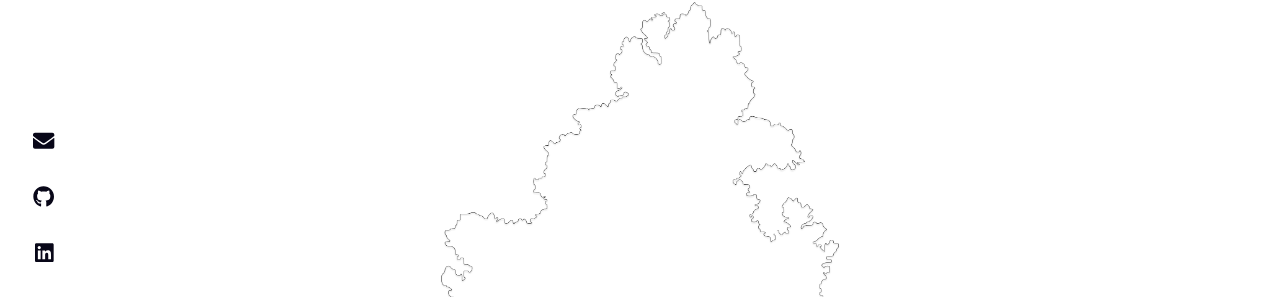
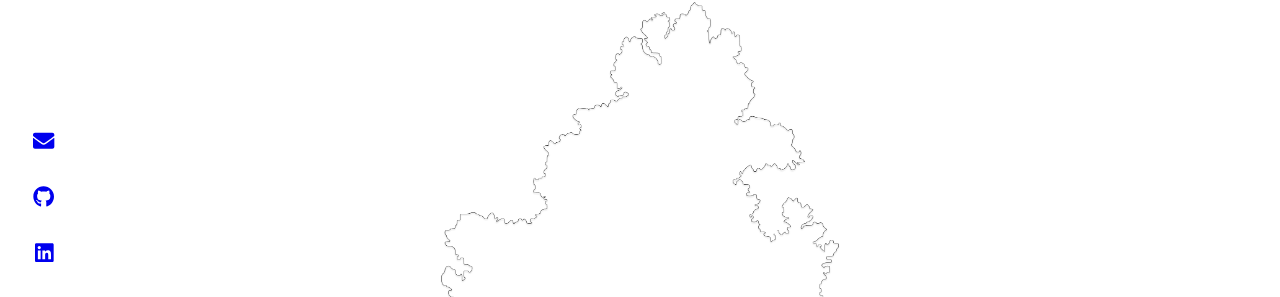
Before and after one commit to AndresPonciano/poncitions, a React (Create React App) app: page / in a window 1280 px wide. Shown: the part 503-800 px from the top of the page. Built offline with nearby package versions, Linux system fonts and the light colour scheme.

Commit message:
deploying fr now

```diff
--- a/package.json
+++ b/package.json
@@ -42,5 +42,8 @@
       "last 1 firefox version",
       "last 1 safari version"
     ]
+  },
+  "devDependencies": {
+    "gh-pages": "^3.1.0"
   }
 }
--- a/src/components/About.js
+++ b/src/components/About.js
@@ -1,28 +1,34 @@
-import React from 'react';
+import React, { useRef } from 'react';
 import { FontAwesomeIcon } from '@fortawesome/react-fontawesome';
 import { faArrowLeft } from '@fortawesome/free-solid-svg-icons';
 import { useHistory } from 'react-router-dom';
 /** @jsx jsx */
 import { jsx } from '@emotion/core';
 import {
-    infoBody,
     infoContent,
     brandLogo,
     backIcon,
     MainBody,
+    canvasStyle,
 } from '../styles/TemplateStyle';
 
 import { descriptionContainer, myPicture } from '../styles/AboutStyles';
-
+import useStars from '../modules/hooks/useStars';
 import { brand } from '../styles/frontStyles';
 
 const About = () => {
+    const bannerRef = useRef(null);
+    const starRef = useRef(null);
     let history = useHistory();
+
+    useStars();
 
     return (
         <React.Fragment>
-            <MainBody contentHeight="70%">
+            <MainBody id="banner" ref={bannerRef} contentHeight="70%">
                 {/* <div css={infoBody}> */}
+                <div className="star" css={canvasStyle} ref={starRef}></div>
+
                 <div css={backIcon} onClick={() => history.goBack()}>
                     <FontAwesomeIcon
                         className="fa-lg"
--- a/src/components/App.js
+++ b/src/components/App.js
@@ -3,7 +3,7 @@ import { FontAwesomeIcon } from '@fortawesome/react-fontawesome';
 import { faEnvelope, faBars } from '@fortawesome/free-solid-svg-icons';
 import { faGithub, faLinkedin } from '@fortawesome/free-brands-svg-icons';
 /** @jsx jsx */
-import { jsx, css } from '@emotion/core';
+import { jsx } from '@emotion/core';
 import {
     homeBody,
     brands,
@@ -17,10 +17,12 @@ import {
 import MenuModal from './MenuModal';
 // import { useSelector } from 'react-redux';
 import { useDispatch } from 'react-redux';
+import { Link } from 'react-router-dom';
 
 const App = () => {
     const ref = useRef();
     // const modalState = useSelector((state) => state.modal);
+    const dispatch = useDispatch();
 
     useEffect(() => {
         const onBodyClick = (event) => {
@@ -34,33 +36,41 @@ const App = () => {
         return () => {
             document.body.removeEventListener('click', onBodyClick);
         };
-    }, []);
-
-    const dispatch = useDispatch();
+    }, [dispatch]);
 
     return (
         <React.Fragment>
             <div>
                 <div css={homeBody}>
                     <div css={brands}>
-                        <div css={icon}>
+                        <Link css={icon} to="/contact">
                             <FontAwesomeIcon
                                 className="fa-lg"
                                 icon={faEnvelope}
                             />
-                        </div>
-                        <div css={icon}>
+                        </Link>
+                        <a
+                            css={icon}
+                            href="https://github.com/AndresPonciano"
+                            target="_blank"
+                            rel="noopener noreferrer"
+                        >
                             <FontAwesomeIcon
                                 className="fa-lg"
                                 icon={faGithub}
                             />
-                        </div>
-                        <div css={icon}>
+                        </a>
+                        <a
+                            css={icon}
+                            href="https://linkedin.com/in/andresponciano"
+                            target="_blank"
+                            rel="noopener noreferrer"
+                        >
                             <FontAwesomeIcon
                                 className="fa-lg"
                                 icon={faLinkedin}
                             />
-                        </div>
+                        </a>
                     </div>
                     <div css={brand}>
                         <h1 css={brandName}>poncitions</h1>
--- a/src/components/Contact.js
+++ b/src/components/Contact.js
@@ -1,30 +1,36 @@
-import React from 'react';
+import React, { useRef } from 'react';
 import { FontAwesomeIcon } from '@fortawesome/react-fontawesome';
 import { faArrowLeft } from '@fortawesome/free-solid-svg-icons';
 import { useHistory } from 'react-router-dom';
 /** @jsx jsx */
 import { jsx } from '@emotion/core';
 import {
-    infoBody,
     infoContent,
     brandLogo,
     backIcon,
     MainBody,
+    canvasStyle,
 } from '../styles/TemplateStyle';
 import { brand, brandName } from '../styles/frontStyles';
 import EmailForm from './EmailForm';
+import useStars from '../modules/hooks/useStars';
 // import { useSelector } from 'react-redux';
 
 const Contact = () => {
+    const bannerRef = useRef(null);
+    const starRef = useRef(null);
     let history = useHistory();
     // const formState = useSelector((state) => state.form.emailForm);
 
     // console.log(formState);
 
+    useStars();
+
     return (
         <React.Fragment>
-            <MainBody contentHeight="110%">
+            <MainBody id="banner" ref={bannerRef} contentHeight="110%">
                 {/* <div css={infoBody}> */}
+                <div className="star" css={canvasStyle} ref={starRef}></div>
                 <div css={backIcon} onClick={() => history.goBack()}>
                     <FontAwesomeIcon
                         className="fa-lg"
--- a/src/components/EmailForm.js
+++ b/src/components/EmailForm.js
@@ -25,7 +25,7 @@ const renderError = ({ error, touched }) => {
 };
 
 const renderInput = ({ input, placeholder, type, meta }) => {
-    console.log(meta);
+    // console.log(meta);
     return (
         <React.Fragment>
             <input
@@ -51,7 +51,7 @@ const renderMessage = ({ input, meta }) => {
 
 const EmailForm = (props) => {
     const onSubmit = (formValues) => {
-        console.log('submit', formValues);
+        // console.log('submit', formValues);
         // const template_id = 'template_id';
         let templateParameters = {
             from_name: formValues.email,
--- a/src/components/NotFound.js
+++ b/src/components/NotFound.js
@@ -3,7 +3,7 @@ import { useHistory } from 'react-router-dom';
 import { FontAwesomeIcon } from '@fortawesome/react-fontawesome';
 import { faArrowLeft } from '@fortawesome/free-solid-svg-icons';
 /** @jsx jsx */
-import { jsx, css } from '@emotion/core';
+import { jsx } from '@emotion/core';
 import {
     notImage,
     notIcon,
@@ -27,6 +27,7 @@ const NotFound = () => {
                     <img
                         css={notImage}
                         src={require('../images/nothing_yet.png')}
+                        alt="mountain when nothing is found"
                     />
                     <h1>Nothing to see here...yet</h1>
                 </div>
--- a/src/components/Projects.js
+++ b/src/components/Projects.js
@@ -6,7 +6,6 @@ import { useHistory } from 'react-router-dom';
 import { jsx } from '@emotion/core';
 import {
     MainBody,
-    infoBody,
     brandLogo,
     backIcon,
     canvasStyle,
@@ -27,11 +26,11 @@ const Projects = () => {
     const starRef = useRef(null);
     let history = useHistory();
 
-    // useStars();
+    useStars();
 
     return (
         <React.Fragment>
-            <MainBody contentHeight="135%">
+            <MainBody id="banner" ref={bannerRef} contentHeight="135%">
                 {/* <div id="banner" css={infoBody} ref={bannerRef}> */}
                 <div className="star" css={canvasStyle} ref={starRef}></div>
                 <div css={backIcon} onClick={() => history.goBack()}>
--- a/src/components/Skills.js
+++ b/src/components/Skills.js
@@ -1,15 +1,15 @@
-import React from 'react';
+import React, { useRef } from 'react';
 import { FontAwesomeIcon } from '@fortawesome/react-fontawesome';
 import { faArrowLeft } from '@fortawesome/free-solid-svg-icons';
 import { useHistory } from 'react-router-dom';
 /** @jsx jsx */
 import { jsx } from '@emotion/core';
 import {
-    infoBody,
     infoContent,
     brandLogo,
     backIcon,
     MainBody,
+    canvasStyle,
 } from '../styles/TemplateStyle';
 import {
     bars,
@@ -18,14 +18,20 @@ import {
     ProgressContainer,
 } from '../styles/SkillsStyles';
 import { brand, brandName } from '../styles/frontStyles';
+import useStars from '../modules/hooks/useStars';
 
 const Skills = () => {
+    const bannerRef = useRef(null);
+    const starRef = useRef(null);
     let history = useHistory();
+
+    useStars();
 
     return (
         <React.Fragment>
-            <MainBody contentHeight="110%">
+            <MainBody id="banner" ref={bannerRef} contentHeight="110%">
                 {/* <div css={infoBody}> */}
+                <div className="star" css={canvasStyle} ref={starRef}></div>
                 <div css={backIcon} onClick={() => history.goBack()}>
                     <FontAwesomeIcon
                         className="fa-lg"
--- a/src/modules/hooks/useStars.js
+++ b/src/modules/hooks/useStars.js
@@ -4,27 +4,30 @@ import { RoughEase, Linear, TweenLite, TimelineMax } from 'gsap/all';
 const useStars = () => {
     useEffect(() => {
         // function starsshine() {
-        console.log('is this running');
+        // console.log('is this running');
         var width = 1500;
         var height = 800;
 
         var banner = document.querySelector('#banner');
         var baseStar = document.querySelector('.star');
-        console.log('basestar is', baseStar);
+        // console.log('basestar is', baseStar);
 
         var frag = document.createDocumentFragment();
 
         var appearMin = 0.3;
         var appearMax = 0.8;
 
-        var delayMin = 2;
-        var delayMax = 6;
+        // var delayMin = 2;
+        // var delayMax = 6;
+        var delayMin = 4;
+        var delayMax = 8;
 
         var durationMin = 0.3;
         var durationMax = 1;
 
         var numAnimations = 50;
-        var numStars = 300;
+        // var numStars = 300;
+        var numStars = 200;
 
         var stars = [];
         var eases = [];
@@ -33,7 +36,8 @@ const useStars = () => {
             var ease = new RoughEase({
                 template: Linear.easeNone,
                 strength: random(1, 3),
-                points: Math.floor(random(50, 200)),
+                // points: Math.floor(random(50, 200)),
+                points: Math.floor(random(50, 100)),
                 taper: 'both',
                 randomize: true,
                 clamp: true,
@@ -45,7 +49,7 @@ const useStars = () => {
         // window.addEventListener('load', onLoad);
 
         function onLoad() {
-            console.log('in load');
+            // console.log('in load');
             for (var i = 0; i < numStars; i++) {
                 stars.push(createStar());
             }
@@ -55,7 +59,7 @@ const useStars = () => {
         }
 
         function createStar() {
-            console.log('in create star');
+            // console.log('in create star');
             // var index = random(textures.length)|0;
             // var star = textures[index].cloneNode(true);
             var star = baseStar.cloneNode(true);
--- a/src/styles/NotFoundStyles.js
+++ b/src/styles/NotFoundStyles.js
@@ -10,15 +10,21 @@ export const notBody = css`
 `;
 
 export const notImageContainer = css`
-    width: 90%;
+    display: flex;
+    flex-direction: column;
+    justify-items: center;
     margin-bottom: 4em;
-    // background-color: lightblue;
     align-self: center;
     justify-self: center;
+
+    h1 {
+        align-self: center;
+        font-size: 26px;
+    }
 `;
 
 export const notImage = css`
-    height: 300px;
+    height: 270px;
 `;
 
 export const notIcon = css`
```
Also changed, not shown: 1 other file (tests, documents, lock files or other folders).
